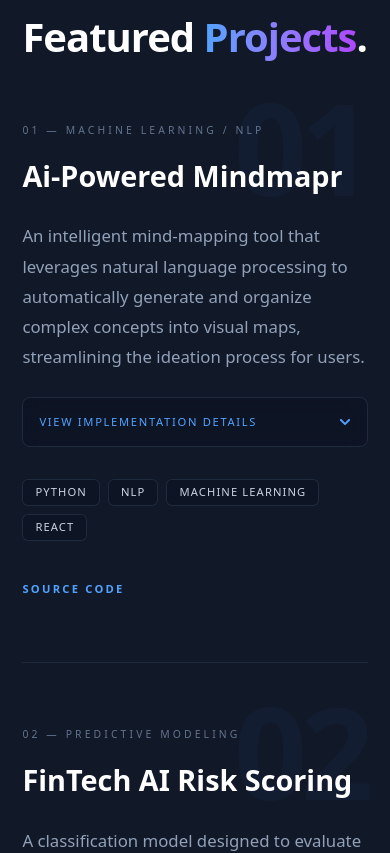
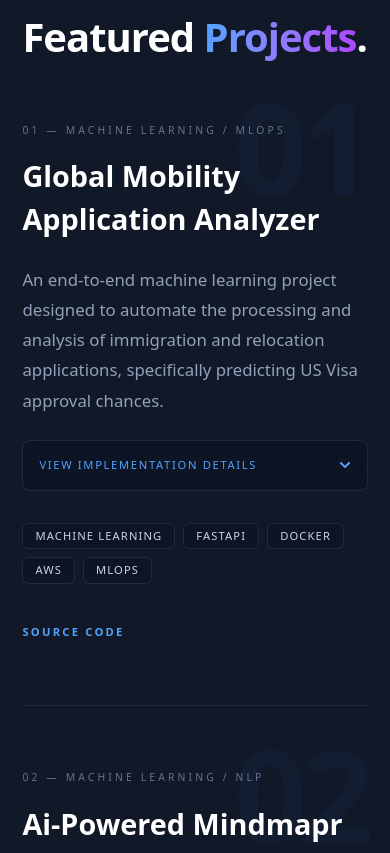
Before and after one commit to RamavathLavanya6/portfolio, a Next.js app: page /portfolio/ in a window 390 px wide. Shown: the part 4240-5093 px from the top of the page. Built offline with nearby package versions, Linux system fonts and the light colour scheme; a web font is replaced by a local one.

Commit message:
Add Global Mobility Application Analyzer to Projects

```diff
--- a/src/components/sections/Projects.tsx
+++ b/src/components/sections/Projects.tsx
@@ -5,6 +5,19 @@ import { useState } from 'react';
 import { FaChevronDown } from 'react-icons/fa';
 
 const PROJECTS = [
+  {
+    title: 'Global Mobility Application Analyzer',
+    category: 'Machine Learning / MLOps',
+    description: 'An end-to-end machine learning project designed to automate the processing and analysis of immigration and relocation applications, specifically predicting US Visa approval chances.',
+    implementation: [
+      'Developed a comprehensive ML pipeline including data ingestion, validation, transformation, and model training.',
+      'Built a real-time prediction pipeline using FastAPI for serving model predictions.',
+      'Implemented data drift detection using Evidently and automated deployment via CI/CD pipelines with Docker and AWS EC2.'
+    ],
+    tags: ['Machine Learning', 'FastAPI', 'Docker', 'AWS', 'MLOps'],
+    github: 'https://github.com/RamavathLavanya6/Global-Mobility-Application-Analyzer',
+    live: null
+  },
   {
     title: 'Ai-Powered Mindmapr',
     category: 'Machine Learning / NLP',
```
